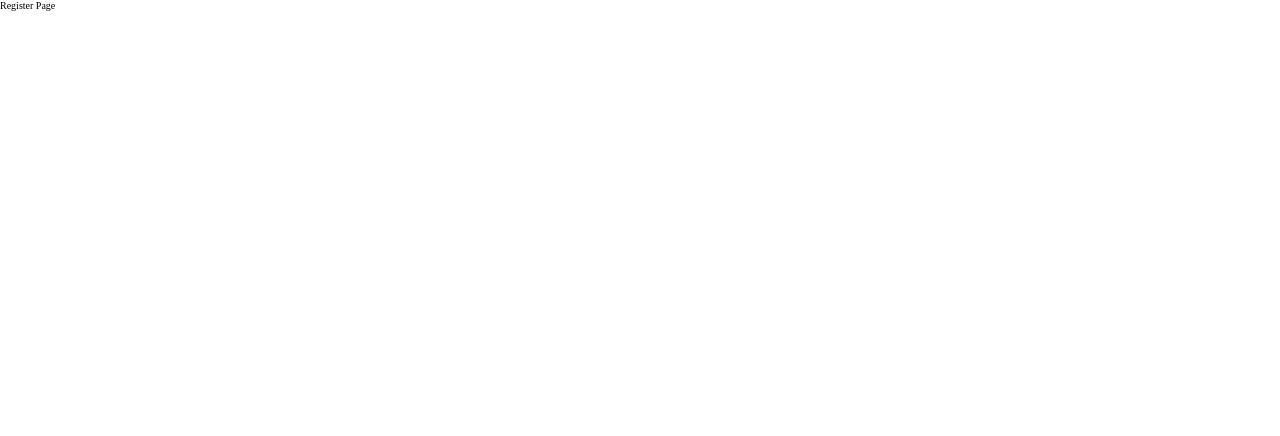
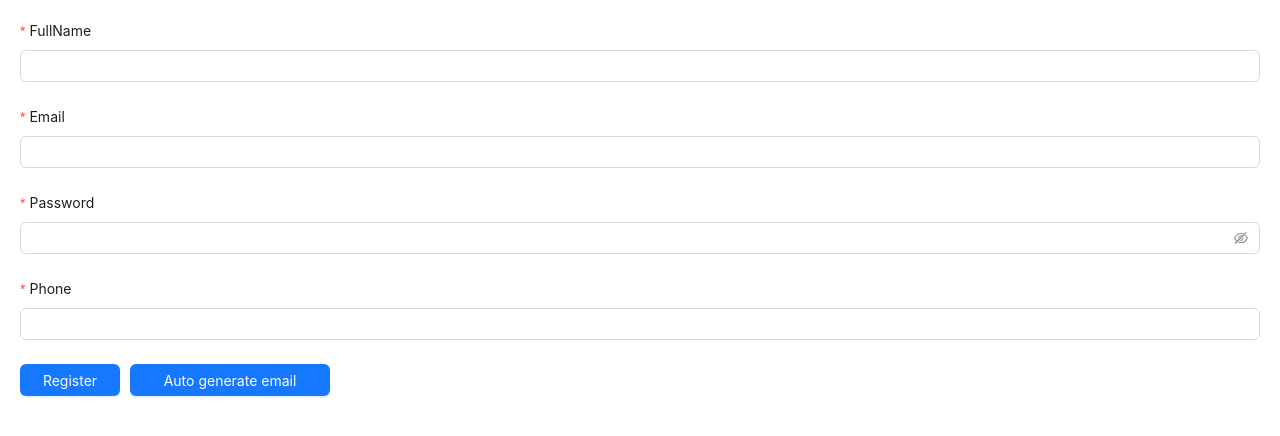
Before and after one commit to GiaThuan-2004/ReactProject, a React (Vite) app: page /register in a window 1280 px wide. Shown: the top 436 px of the page. Built offline with nearby package versions, Linux system fonts and the light colour scheme.

Commit message:
register

```diff
--- a/src/pages/registerpage.jsx
+++ b/src/pages/registerpage.jsx
@@ -1,6 +1,143 @@
+import { Input, Button, Form, notification } from 'antd'
+import { registerUserApi } from '../service/api.service'
+import { useNavigate } from "react-router"
+
 const RegisterPage = () => {
+    const [form] = Form.useForm()
+    const navigate = useNavigate()
+
+    const onFinish = async (values) => {
+        const response = await registerUserApi(
+            values.fullName,
+            values.email,
+            values.password,
+            values.phone)
+
+        if (response.data) {
+            notification.success({
+                message: 'Register User',
+                description: 'Register Success'
+            })
+            navigate('/login')
+        } else {
+            notification.error({
+                message: 'Register User',
+                description: JSON.stringify(response.message)
+            })
+        }
+    }
     return (
-        <div>Register Page</div>
+        <Form
+            layout='vertical'
+            onFinish={onFinish}
+            // onFinishFailed={onFinishFailed}
+            form={form}
+        >
+            <div style={{ padding: '20px' }}>
+                <Form.Item
+                    label="FullName"
+                    name="fullName"
+                    validateTrigger="onBlur"
+                    rules={[
+                        {
+                            required: true,
+                            message: 'Please input your full name!'
+                        },
+                        {
+                            pattern: /^[a-zA-Z]+$/,
+                            message: 'Name just include alphabet'
+                        }
+                    ]}
+                >
+                    <Input
+                        onInput={() => {
+                            // clear error khi đang gõ
+                            form.setFields([{ name: "fullname", errors: [] }]);
+                        }}>
+                    </Input>
+                </Form.Item>
+                <Form.Item
+                    label="Email"
+                    name="email"
+                    validateTrigger="onBlur"
+                    rules={[
+                        {
+                            required: true,
+                            message: 'Please input your username!'
+                        },
+                        {
+                            pattern: /^\S+@\S+\.\S+$/,
+                            message: "Please enter a valid email address!",
+                        }
+                    ]}
+                >
+                    <Input
+                        onInput={() => {
+                            // clear error khi đang gõ
+                            form.setFields([{ name: "email", errors: [] }]);
+                        }}>
+                    </Input>
+                </Form.Item>
+                <Form.Item
+                    label="Password"
+                    name="password"
+                    validateTrigger="onBlur"
+                    rules={[
+                        {
+                            required: true,
+                            message: 'Please input your password!'
+                        },
+                        {
+                            pattern: /^(?=.*[A-Za-z])(?=.*\d)[A-Za-z\d]{8,}$/,
+                            message: "Password must have at least one alphabet, one number and 8 character",
+                        }
+                    ]}
+                >
+                    <Input.Password
+                        onInput={() => {
+                            // clear error khi đang gõ
+                            form.setFields([{ name: "password", errors: [] }]);
+                        }}>
+                    </Input.Password>
+                </Form.Item>
+                <Form.Item
+                    label="Phone"
+                    name="phone"
+                    validateTrigger="onBlur"
+                    rules={[
+                        {
+                            required: true,
+                            message: 'Please input your phone number!'
+                        },
+                        {
+                            pattern: /^[0-9]{10}$/,
+                            message: "Password must have only number and at least 9 number",
+                        }
+                    ]}
+                >
+                    <Input
+                        onInput={() => {
+                            // clear error khi đang gõ
+                            form.setFields([{ name: "phone", errors: [] }]);
+                        }}>
+                    </Input>
+                </Form.Item>
+                <Button
+                    onClick={() => { form.submit() }}
+                    type='primary'
+                    style={{ width: "100px" }}>Register
+                </Button>
+                <Button
+                    onClick={() => {
+                        const name = form.getFieldValue("fullName")
+                        form.setFieldValue('email', `${name}@gmail.com`)
+                    }}
+                    type='primary'
+                    style={{ width: "200px", marginLeft: '10px' }}>Auto generate email
+                </Button>
+            </div>
+        </Form>
+
     )
 }
 
--- a/src/pages/userpage.jsx
+++ b/src/pages/userpage.jsx
@@ -8,7 +8,7 @@ import { getAllUserApi } from '../service/api.service';
 const UserPage = () => {
     const [dataUsers, setDataUsers] = useState([]);
     const [currentPage, setCurrentPage] = useState(1)
-    const [pageSize, setPageSize] = useState(6)
+    const [pageSize, setPageSize] = useState(10)
     const [total, setTotal] = useState(0)
 
     // [currentPage, pageSize]
--- a/src/service/api.service.js
+++ b/src/service/api.service.js
@@ -50,4 +50,16 @@ const upLoadFileApi = (file, folder) => {
     return axios.post(BACKEND_URL, formData, config)
 }
 
-export { createUserApi, updateUserApi, getAllUserApi, deleteUserApi, upLoadFileApi }
+const registerUserApi = (fullName, email, password, phone) => {
+    const URL_BACKEND = '/api/v1/user/register'
+
+    const data = {
+        fullName: fullName,
+        email: email,
+        password: password,
+        phone: phone
+    }
+    return axios.post(URL_BACKEND, data)
+}
+
+export { createUserApi, updateUserApi, getAllUserApi, deleteUserApi, upLoadFileApi, registerUserApi }
```
